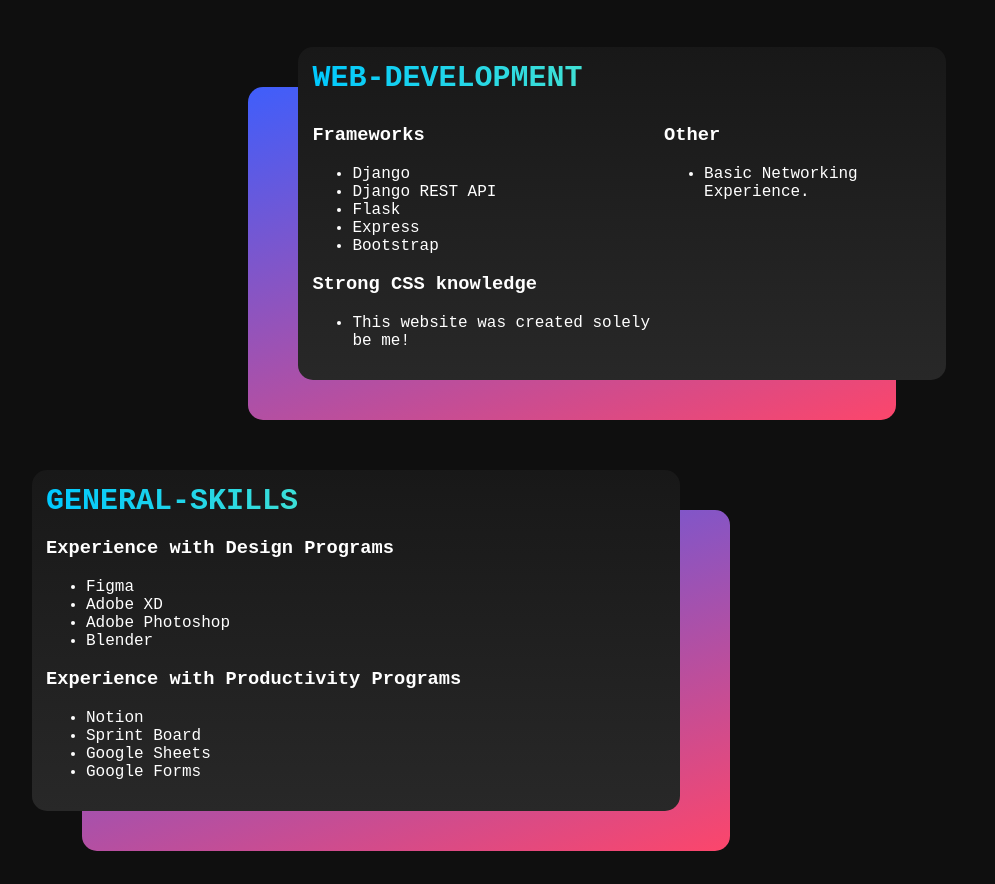
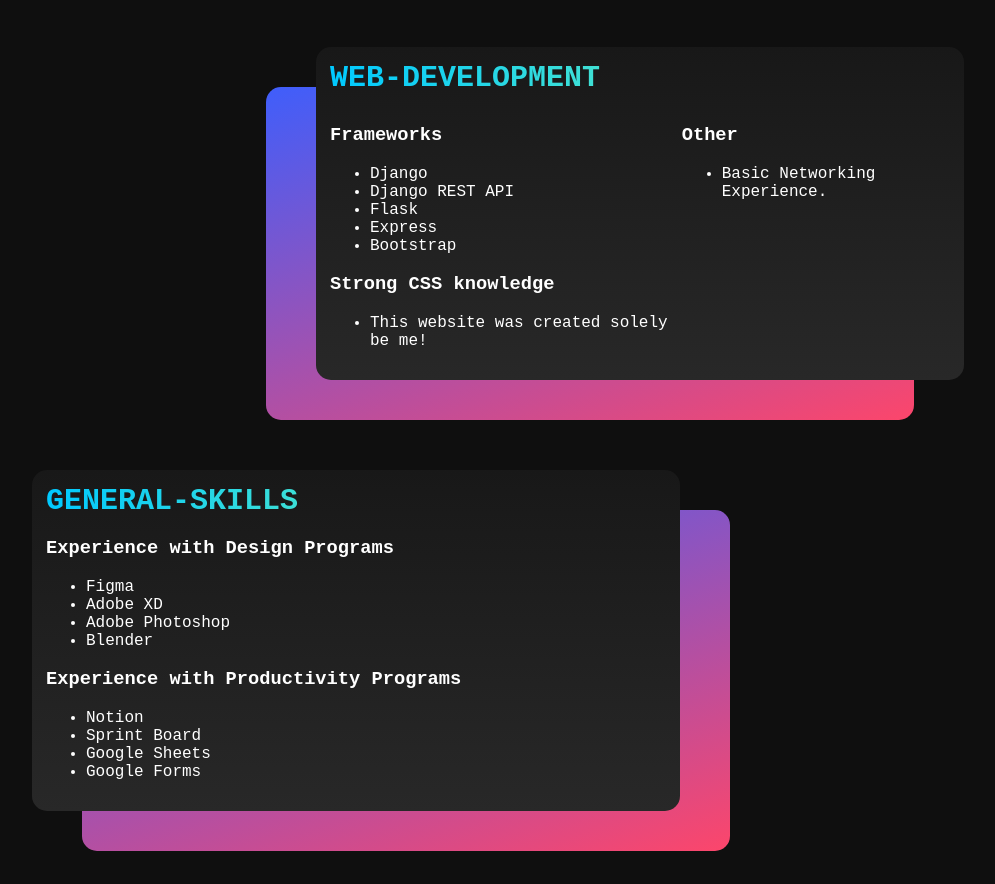
Before and after one commit to kacperlet/portfolio, a plain HTML site: page index.html in a window 1280 px wide. Shown: the part 2252-3136 px from the top of the page, without its empty margins (142-1137 px from the left). Drawn offline with Linux system fonts and the light colour scheme.

Commit message:
third commit

```diff
--- a/css/styles.css
+++ b/css/styles.css
@@ -253,6 +253,11 @@ p {
     #webdev > .skill {
         transform: translate(50px, -40px);
     }
+
+    .right {
+        display: flex;
+        flex-direction: row-reverse;
+    }
 }
 
 /*Projects*/
--- a/index.html
+++ b/index.html
@@ -100,6 +100,7 @@
                 </div>
             </div>
             <!---->
+            <div class="right">
                 <div class="gradient fromleft" id="webdev">
                     <div class="skill">
                         <h2 data-value="WEB-DEVELOPMENT">WEB-DEVELOPMENT</h2>
@@ -123,6 +124,7 @@
                                 <ul>
                                     <li>Basic Networking Experience.</li>
                                 </ul>
+                            </div>
                         </div>
                     </div>
                 </div>
--- a/script.js
+++ b/script.js
@@ -117,6 +117,7 @@ else {
 const projects = [
     {
         "name": "AI Character Generator",
+        "id": "aiCharGen",
         "link": "https://github.com/PaulShiLi/rpgGenerate-SpaceInvaders",
         "thumbnail": "images/character-gen/home.png",
         "text": `<p>Over the summer of '22, I worked with a team of 5 others to train natural language processing AI models to make an RPG character generator. The generator would be split up to three different AI models: Backstory, Personality, and Physical Descriptions. In addition to this, we only had two weeks to do it.</p>
@@ -127,6 +128,7 @@ const projects = [
     },
     {
         "name": "3D Engine in Java",
+        "id": "3DEngine",
         "link": "https://github.com/kacperlet/3D-Engine-Java",
         "thumbnail": "images/3D-engine/cylinder.png",
         "text": `<p>As a challenging side-project, I attempted to create my own 3D engine with Java and it's built in 2D graphics library.</p>
@@ -138,6 +140,7 @@ const projects = [
     },
     {
         "name": "Lightsaber CSS",
+        "id": "lightsaberCSS",
         "link": "https://github.com/kacperlet/lightsaber",
         "thumbnail": "images/lightsaber/two.png",
         "text": `<p>After becoming more adept at web development and using CSS I decided to test my CSS skills by creating a ligthsaber with pure CSS. No images were used at all.</p>
@@ -150,10 +153,10 @@ const projects = [
 ]
 
 const projectsPage = document.getElementById("projects")
-function showProject(project) {
+function createProject(project) {
 
     element = `
-    <div class="project fadein">
+    <div class="project fadein" id="${project["id"]}" onclick="expandProject('${project["id"]}')">
         <div class="info">
             <div>
                 <h2 class="textclip">${project["name"]}</h2>
@@ -172,7 +175,13 @@ function showProject(project) {
 }
 
 for (let p of projects) {
-    showProject(p)
+    createProject(p)
+}
+
+// TODO: work on
+function expandProject(projectID) {
+    let proj = document.getElementById(projectID)
+    //proj.style.height = "100%";
 }
 
 // Play CSS animations
```
Lines whose indentation alone changed are shown as unchanged.
